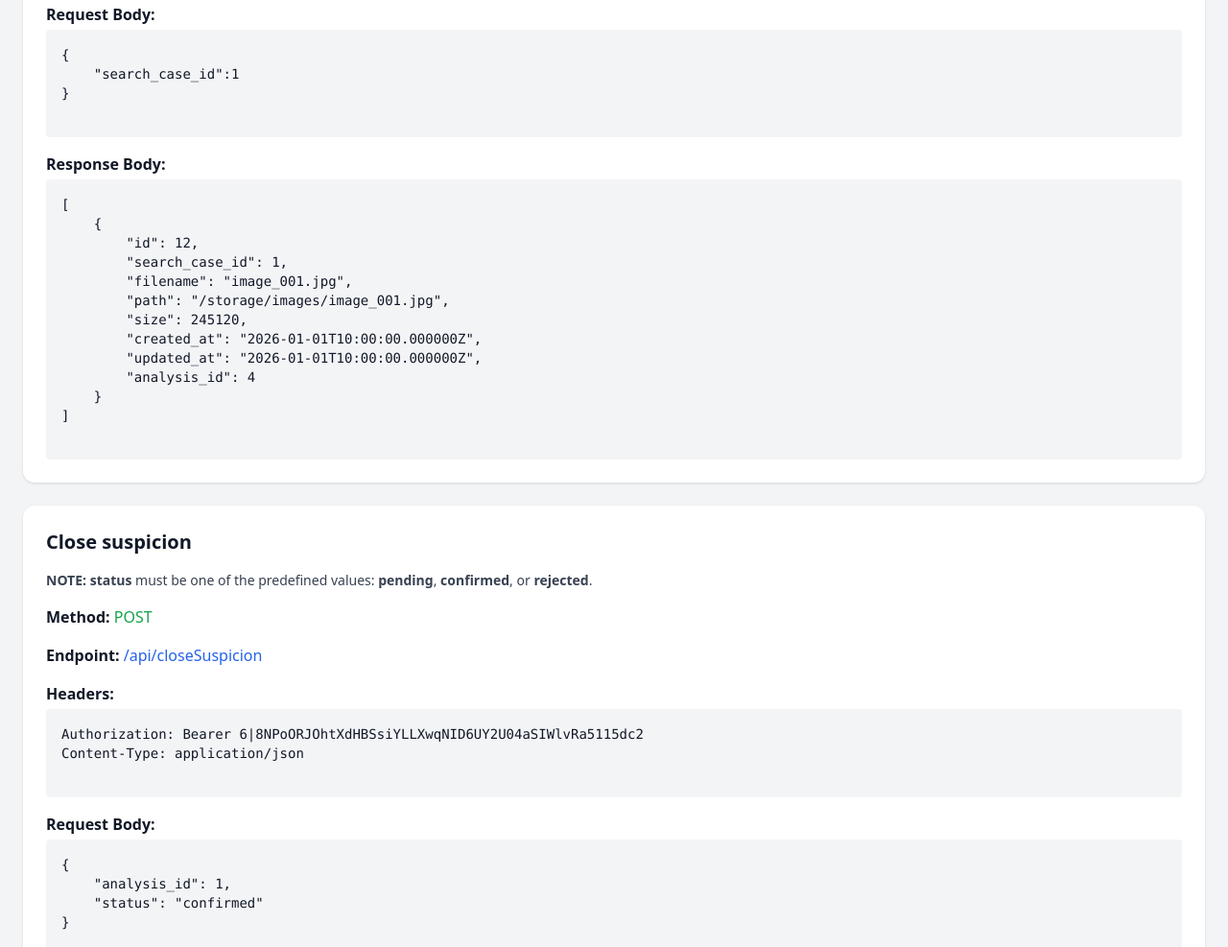
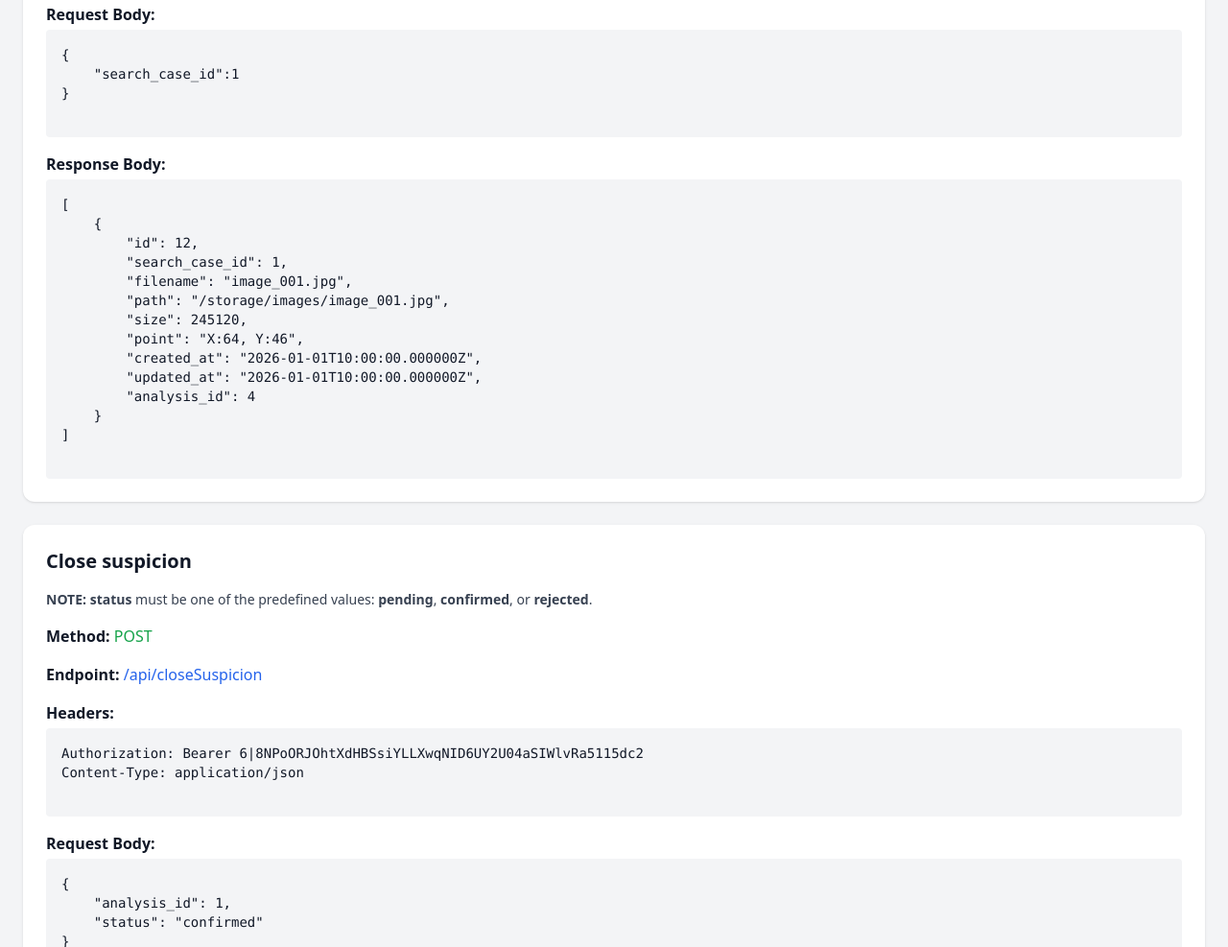
Before and after one commit to mo-hamed8/RESCUE-APIDOC, a plain HTML site: page index.html in a window 1280 px wide. Shown: the part 6734-7721 px from the top of the page at 96% size. Drawn offline with nearby package versions, Linux system fonts and the light colour scheme.

Commit message:
add point in (fetch suspected images)

```diff
--- a/index.html
+++ b/index.html
@@ -405,6 +405,7 @@ Content-Type: application/json
         "filename": "image_001.jpg",
         "path": "/storage/images/image_001.jpg",
         "size": 245120,
+        "point": "X:64, Y:46",
         "created_at": "2026-01-01T10:00:00.000000Z",
         "updated_at": "2026-01-01T10:00:00.000000Z",
         "analysis_id": 4
```
